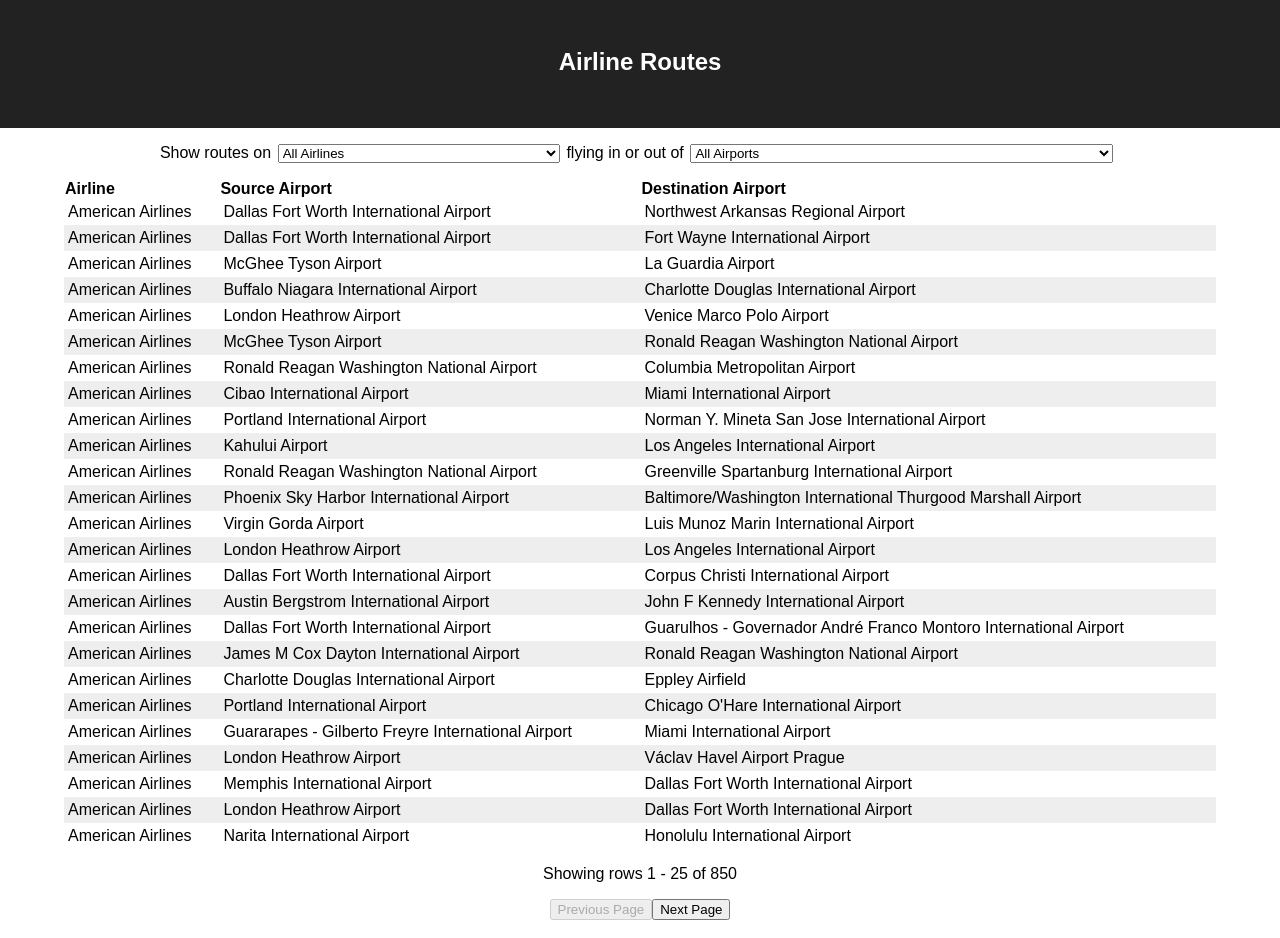
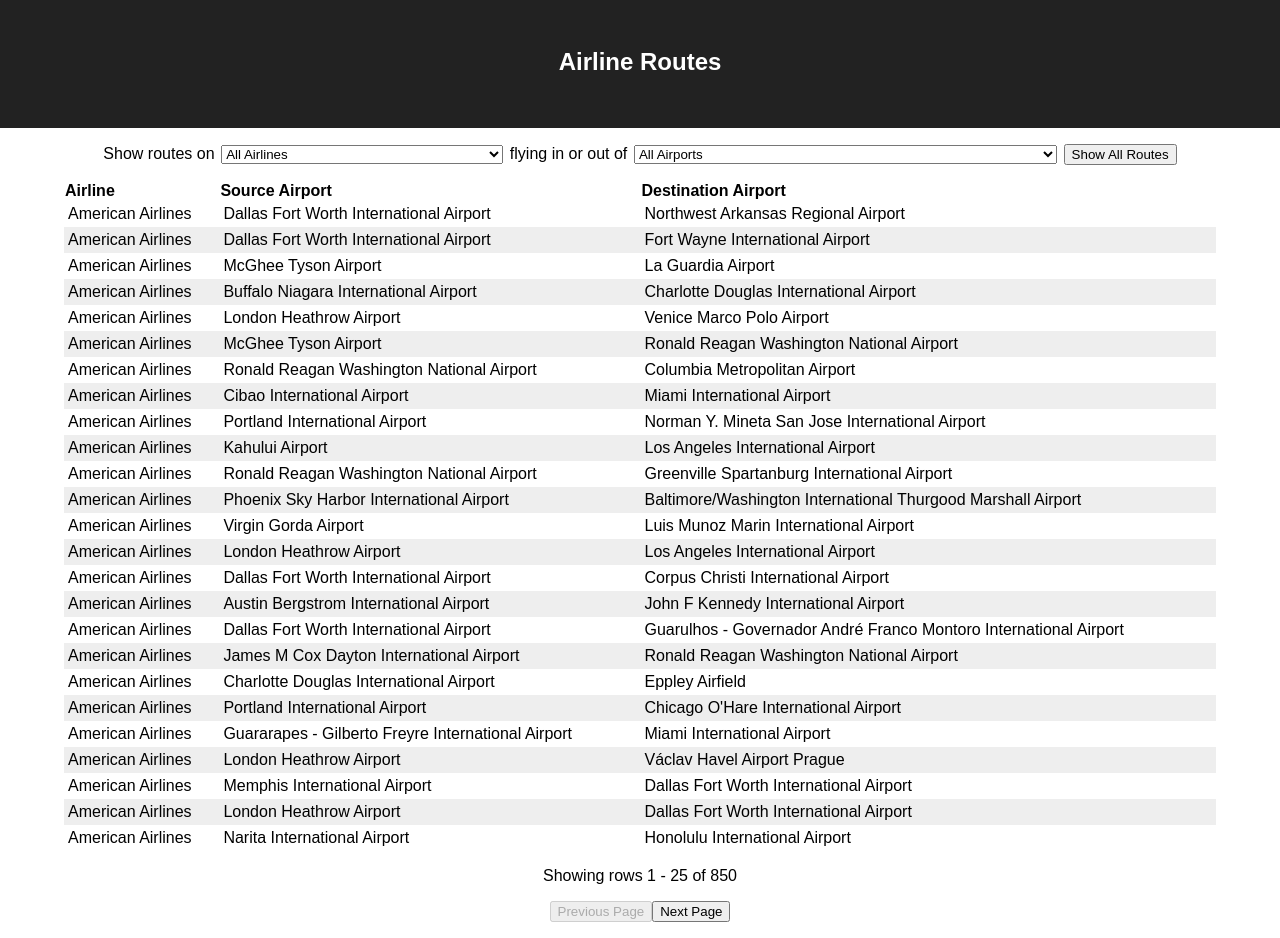
Before and after one commit to icevans/airline-routes, a React (Create React App) app: page / in a window 1280 px wide. Built offline with nearby package versions, Linux system fonts and the light colour scheme.

Commit message:
Add button for clearing route filters

```diff
--- a/src/App.js
+++ b/src/App.js
@@ -59,6 +59,15 @@
     return filtered;
   }
 
+  clearFilters = (event) => {
+    event && event.preventDefault();
+
+    this.setState({
+      airlineFilter: '',
+      airportFilter: '',
+    });
+  }
+
   render() {
     const columns = [
       {name: 'Airline', property: 'airline'},
@@ -93,6 +102,10 @@
               valueKey='code'
               titleKey='name'
             />
+
+            <button onClick={this.clearFilters}>
+              Show All Routes
+            </button>
           </form>
 
           <Table
```
